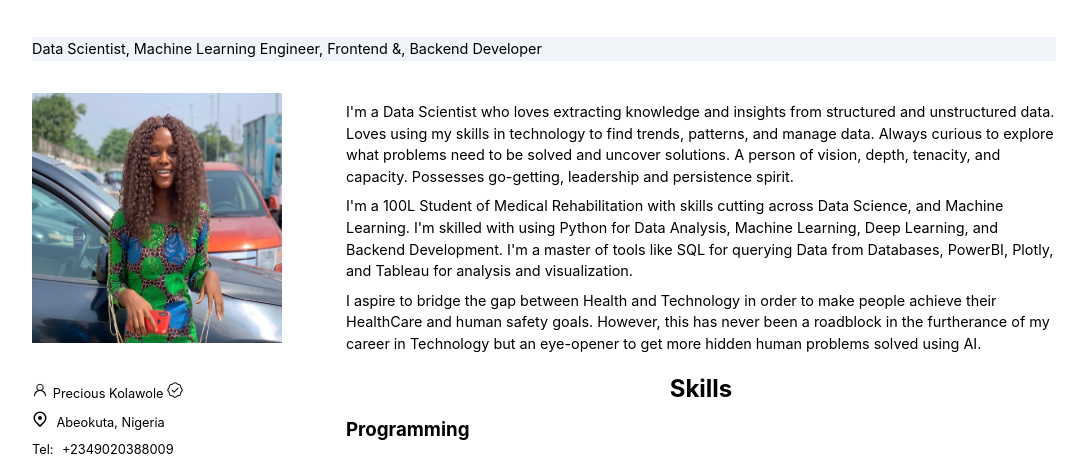
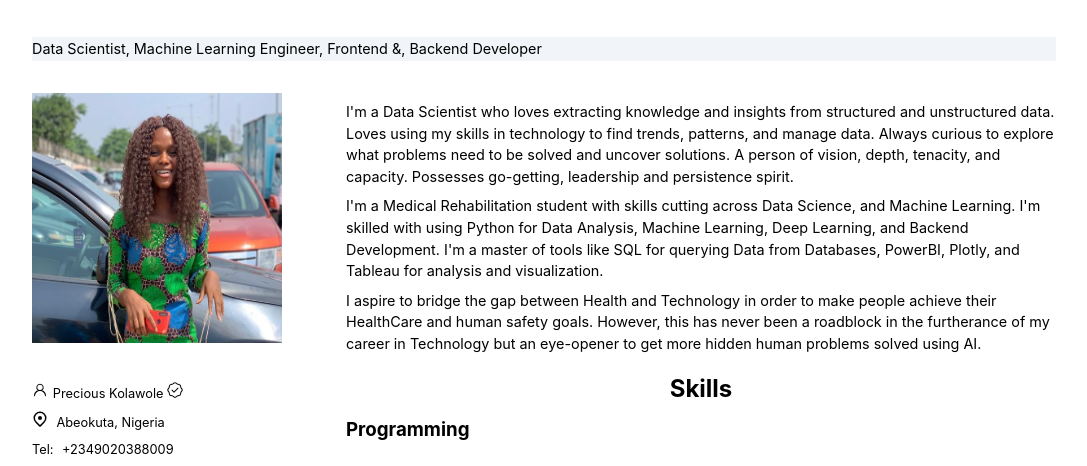
Before and after one commit to precillieo/Precillieo-Portfolio-Website, a Flask app: page /about in a window 1280 px wide. Shown: the part 135-601 px from the top of the page, without its empty margins (96-1183 px from the left). Run offline with Flask 2, Linux system fonts and the light colour scheme; some web fonts are replaced.

Commit message:
updated profile:

```diff
--- a/templates/about.html
+++ b/templates/about.html
@@ -74,7 +74,7 @@
 				unstructured data. Loves using my skills in technology to find trends, patterns, and manage data. Always
 				curious to explore what problems need to be solved and uncover solutions. A person of vision, depth,
 				tenacity, and capacity. Possesses go-getting, leadership and persistence spirit.</p>
-			<p class="readme_text">I'm a 100L Student of Medical Rehabilitation with skills cutting across Data
+			<p class="readme_text">I'm a Medical Rehabilitation student with skills cutting across Data
 				Science, and Machine Learning. I'm skilled with using Python for Data Analysis, Machine Learning, Deep
 				Learning, and Backend Development. I'm a master of tools like SQL for querying Data from Databases,
 				PowerBI,
```
